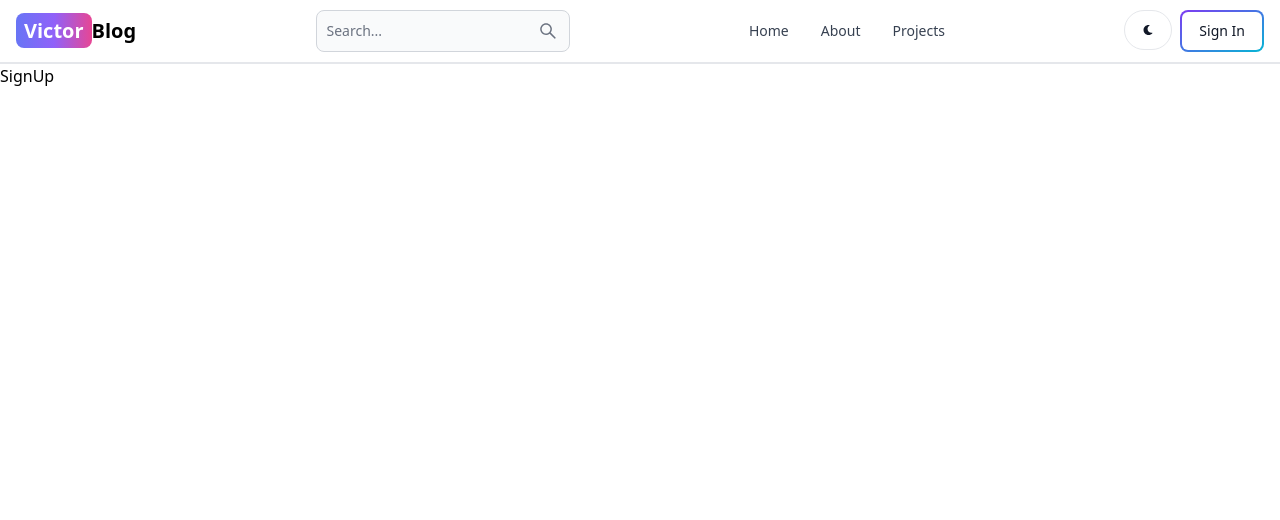
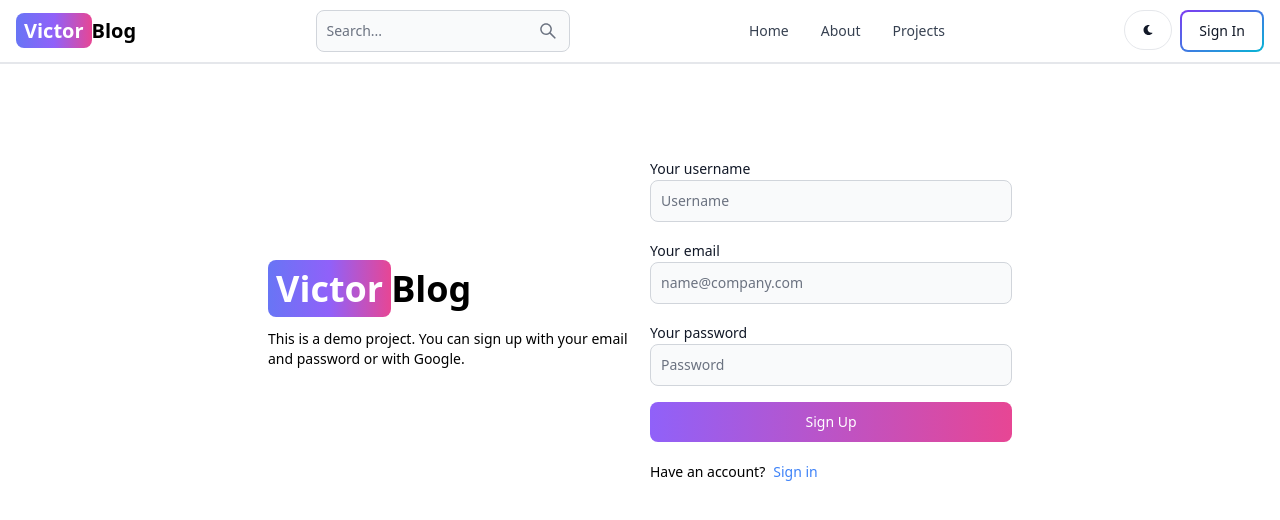
Before and after one commit to vcasbayprog/mern-blog, a React (Vite) app in the folder client/: page /sign-up in a window 1280 px wide. Shown: the top 520 px of the page. Built offline with nearby package versions, Linux system fonts and the light colour scheme.

Commit message:
create sign up page ui

```diff
--- a/client/src/pages/SignUp.jsx
+++ b/client/src/pages/SignUp.jsx
@@ -1,7 +1,48 @@
+import { Button, Label, TextInput } from 'flowbite-react'
 import React from 'react'
+import { Link } from 'react-router-dom'
 
 export default function SignUp() {
   return (
-    <div>SignUp</div>
+    <div className='min-h-screen mt-20'>
+      <div className='flex p-3 max-w-3xl mx-auto flex-col md:flex-row md:items-center gap-5'>
+      {/*left */ }
+        <div className='flex-1'>
+        <Link to="/" className='font-bold dark:text-white text-4xl'>
+        <span className='px-2 py-1 bg-gradient-to-r from-indigo-500 via-purple-500 to-pink-500 rounded-lg text-white'>Victor</span>
+        Blog
+      </Link>
+      <p className='text-sm mt-5'>
+        This is a demo project. You can sign up with your email and
+        password
+        or with Google.
+      </p>
+        </div>
+        {/*right */ }
+        <div className='flex-1'>
+          <form className='flex flex-col gap-4'>
+            <div>
+              <Label value='Your username'></Label>
+              <TextInput type='text' placeholder='Username' id='username'></TextInput>
+            </div>
+            <div>
+              <Label value='Your email'></Label>
+              <TextInput type='email' placeholder='name@company.com' id='email'></TextInput>
+            </div>
+            <div>
+              <Label value='Your password'></Label>
+              <TextInput type='password' placeholder='Password' id='password'></TextInput>
+            </div>
+            <Button gradientDuoTone='purpleToPink' type='submit'>
+              Sign Up
+            </Button>
+          </form>
+          <div className='flex gap-2 text-sm mt-5'>
+            <span>Have an account?</span>
+            <Link to='sign-in' className='text-blue-500'>Sign in</Link>
+          </div>
+        </div>
+      </div>
+    </div>
   )
 }
```
